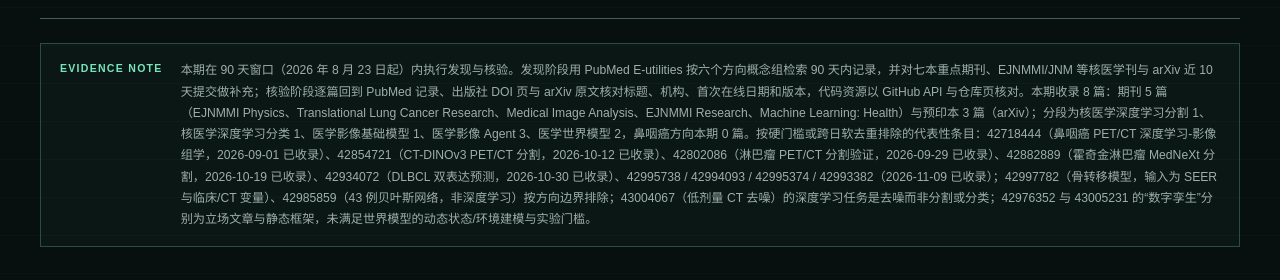
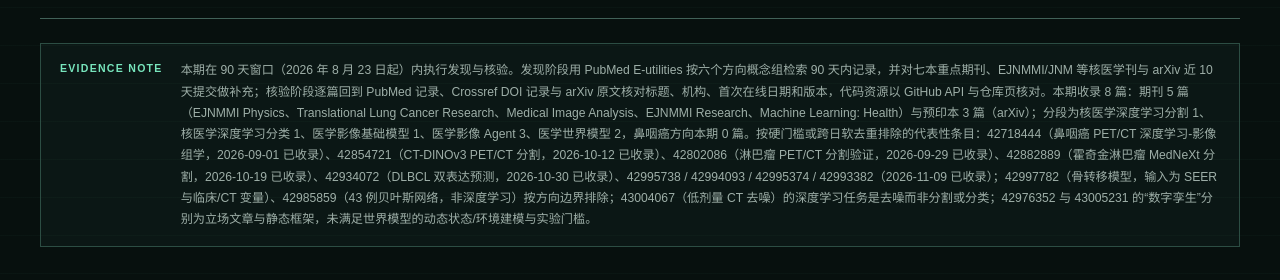
Before and after one commit to cjf128/MedAI, a plain HTML site: page index.html in a window 1280 px wide. Shown: the part 753-1033 px from the top of the page. Drawn offline with Linux system fonts and the light colour scheme.

Commit message:
fix: 修正本期核验来源表述

```diff
--- a/index.html
+++ b/index.html
@@ -203,7 +203,7 @@
 <main id="main-content" class="shell">
   <section id="research" class="section">
     <header class="section-heading"><span class="section-index">01 / RESEARCH</span><h2 class="section-title">论文研究</h2><p class="section-note">仅展示本期有合格论文的分段；卡片完整展示中文摘要，不截断。</p></header>
-    <div class="evidence-note"><strong>Evidence note</strong><span>本期在 90 天窗口（2026 年 8 月 23 日起）内执行发现与核验。发现阶段用 PubMed E-utilities 按六个方向概念组检索 90 天内记录，并对七本重点期刊、EJNMMI/JNM 等核医学刊与 arXiv 近 10 天提交做补充；核验阶段逐篇回到 PubMed 记录、出版社 DOI 页与 arXiv 原文核对标题、机构、首次在线日期和版本，代码资源以 GitHub API 与仓库页核对。本期收录 8 篇：期刊 5 篇（EJNMMI Physics、Translational Lung Cancer Research、Medical Image Analysis、EJNMMI Research、Machine Learning: Health）与预印本 3 篇（arXiv）；分段为核医学深度学习分割 1、核医学深度学习分类 1、医学影像基础模型 1、医学影像 Agent 3、医学世界模型 2，鼻咽癌方向本期 0 篇。按硬门槛或跨日软去重排除的代表性条目：42718444（鼻咽癌 PET/CT 深度学习-影像组学，2026-09-01 已收录）、42854721（CT-DINOv3 PET/CT 分割，2026-10-12 已收录）、42802086（淋巴瘤 PET/CT 分割验证，2026-09-29 已收录）、42882889（霍奇金淋巴瘤 MedNeXt 分割，2026-10-19 已收录）、42934072（DLBCL 双表达预测，2026-10-30 已收录）、42995738 / 42994093 / 42995374 / 42993382（2026-11-09 已收录）；42997782（骨转移模型，输入为 SEER 与临床/CT 变量）、42985859（43 例贝叶斯网络，非深度学习）按方向边界排除；43004067（低剂量 CT 去噪）的深度学习任务是去噪而非分割或分类；42976352 与 43005231 的“数字孪生”分别为立场文章与静态框架，未满足世界模型的动态状态/环境建模与实验门槛。</span></div>
+    <div class="evidence-note"><strong>Evidence note</strong><span>本期在 90 天窗口（2026 年 8 月 23 日起）内执行发现与核验。发现阶段用 PubMed E-utilities 按六个方向概念组检索 90 天内记录，并对七本重点期刊、EJNMMI/JNM 等核医学刊与 arXiv 近 10 天提交做补充；核验阶段逐篇回到 PubMed 记录、Crossref DOI 记录与 arXiv 原文核对标题、机构、首次在线日期和版本，代码资源以 GitHub API 与仓库页核对。本期收录 8 篇：期刊 5 篇（EJNMMI Physics、Translational Lung Cancer Research、Medical Image Analysis、EJNMMI Research、Machine Learning: Health）与预印本 3 篇（arXiv）；分段为核医学深度学习分割 1、核医学深度学习分类 1、医学影像基础模型 1、医学影像 Agent 3、医学世界模型 2，鼻咽癌方向本期 0 篇。按硬门槛或跨日软去重排除的代表性条目：42718444（鼻咽癌 PET/CT 深度学习-影像组学，2026-09-01 已收录）、42854721（CT-DINOv3 PET/CT 分割，2026-10-12 已收录）、42802086（淋巴瘤 PET/CT 分割验证，2026-09-29 已收录）、42882889（霍奇金淋巴瘤 MedNeXt 分割，2026-10-19 已收录）、42934072（DLBCL 双表达预测，2026-10-30 已收录）、42995738 / 42994093 / 42995374 / 42993382（2026-11-09 已收录）；42997782（骨转移模型，输入为 SEER 与临床/CT 变量）、42985859（43 例贝叶斯网络，非深度学习）按方向边界排除；43004067（低剂量 CT 去噪）的深度学习任务是去噪而非分割或分类；42976352 与 43005231 的“数字孪生”分别为立场文章与静态框架，未满足世界模型的动态状态/环境建模与实验门槛。</span></div>
     <div class="research-groups">
       <section id="direction-nuclear-medicine-segmentation" class="research-group" aria-labelledby="direction-nuclear-medicine-segmentation-title">
         <header class="group-heading"><span class="group-index">R.01 / RESEARCH PROFILE</span><h3 id="direction-nuclear-medicine-segmentation-title" class="group-title">核医学深度学习分割</h3><span class="group-count">1 papers</span></header>
```
